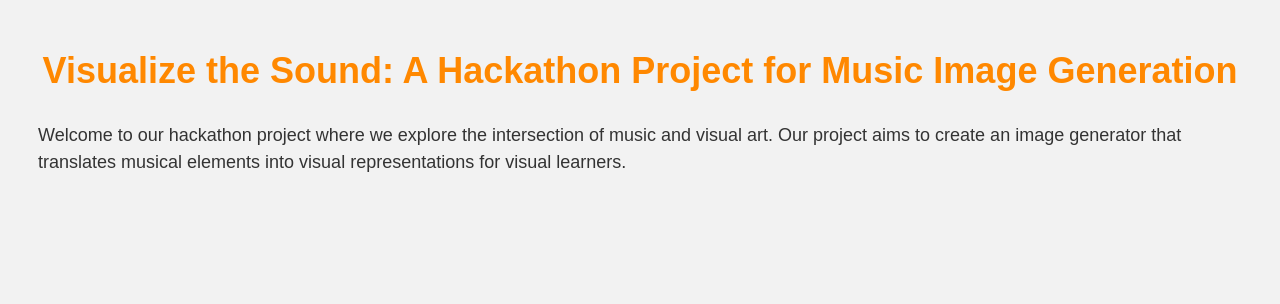
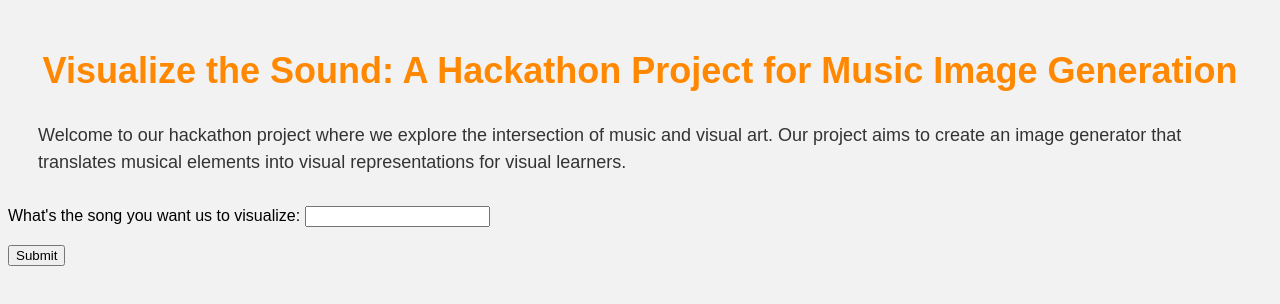
Before and after one commit to MarioS531/VisualizingLyrics, a plain HTML site: page index.html in a window 1280 px wide. Drawn offline with Linux system fonts and the light colour scheme.

Commit message:
Update index.html to include user input

```diff
--- a/index.html
+++ b/index.html
@@ -29,5 +29,12 @@
 <body>
     <h1>Visualize the Sound: A Hackathon Project for Music Image Generation</h1>
     <p>Welcome to our hackathon project where we explore the intersection of music and visual art. Our project aims to create an image generator that translates musical elements into visual representations for visual learners.</p>
-</body>
+
+    <form>
+      <label for="input">What's the song you want us to visualize: </label>
+      <input type="text" id="input" name="input"><br><br>
+
+      <input type="submit" value="Submit">
+    </form>
+  </body>
 </html>
```
